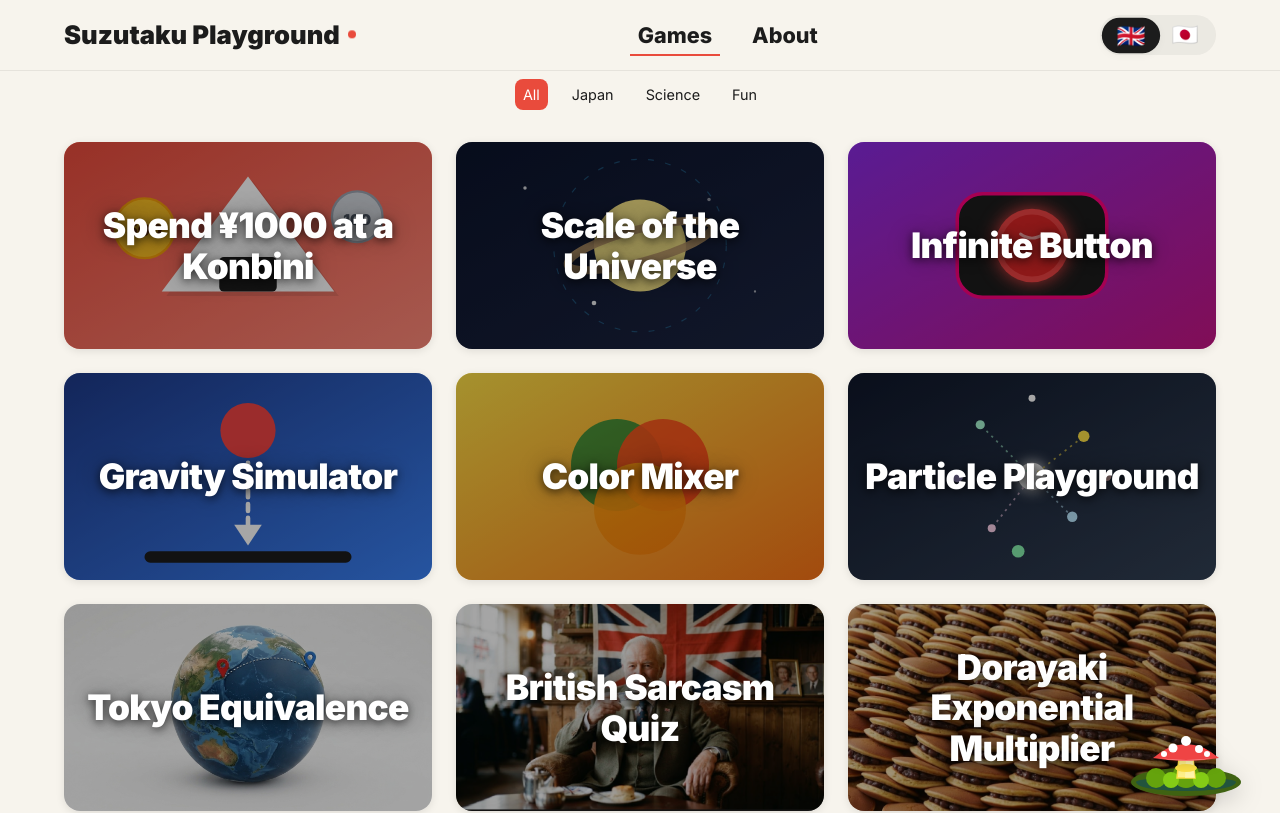
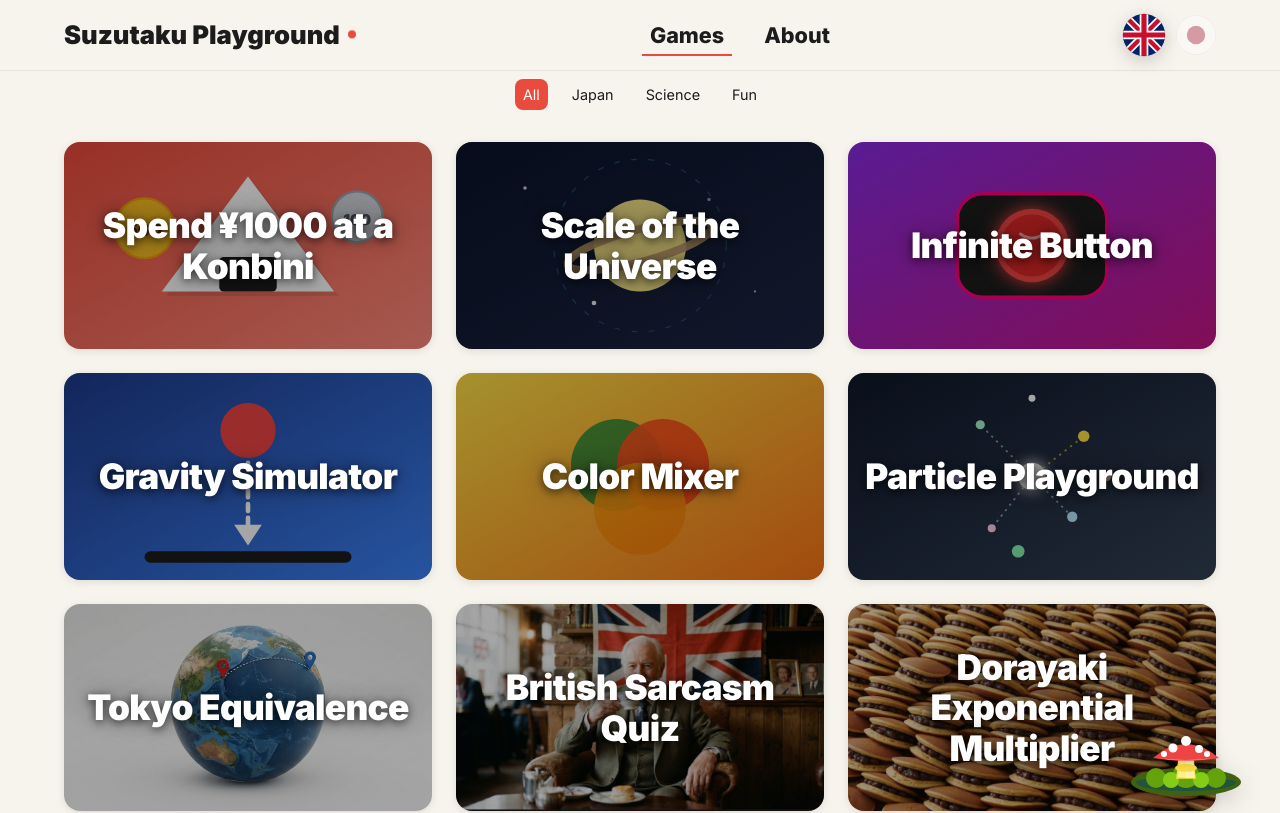
Before and after one commit to suzutaku6311-eng/suzutaku-playground, a React (Vite) app: page /games in a window 1280 px wide. Shown: the top 813 px of the page. Built offline with nearby package versions, Linux system fonts and the light colour scheme.

Commit message:
style: replace flag buttons with 40px circular SVG flags, remove black active bg, and add subtle transparency to unselected flag

```diff
--- a/src/components/Header.css
+++ b/src/components/Header.css
@@ -86,33 +86,45 @@
 /* Lang Switch */
 .lang-switch {
   display: inline-flex;
-  background-color: rgba(28, 28, 28, 0.05);
-  padding: 4px;
-  border-radius: var(--radius-round);
   align-items: center;
+  gap: 12px;
 }
 
 .lang-btn {
-  padding: 0.35rem 0.85rem;
-  font-size: 1.35rem;
+  padding: 0;
+  width: 40px;
+  height: 40px;
   display: inline-flex;
   align-items: center;
   justify-content: center;
-  line-height: 1;
-  border-radius: var(--radius-round);
-  transition: all var(--transition-fast);
+  border-radius: 50%;
+  background: transparent;
+  border: none;
+  cursor: pointer;
+  transition: all 0.25s cubic-bezier(0.16, 1, 0.3, 1);
+}
+
+.lang-btn svg {
+  width: 100%;
+  height: 100%;
+  border-radius: 50%;
+  display: block;
 }
 
 .lang-btn.active {
-  background-color: var(--text-color);
-  color: var(--bg-color);
-  box-shadow: var(--shadow-sm);
+  opacity: 1;
   transform: scale(1.08);
+  filter: drop-shadow(0 4px 8px rgba(0, 0, 0, 0.18));
+}
+
+.lang-btn:not(.active) {
+  opacity: 0.38;
+  filter: grayscale(20%);
 }
 
 .lang-btn:not(.active):hover {
-  background-color: rgba(28, 28, 28, 0.08);
-  transform: scale(1.04);
+  opacity: 0.75;
+  transform: scale(1.03);
 }
 
 /* Mobile Menu Button */
--- a/src/components/Header.tsx
+++ b/src/components/Header.tsx
@@ -42,7 +42,21 @@ export const Header: React.FC = () => {
               aria-label="Switch to English"
               title="English (UK/US)"
             >
-              🇬🇧
+              <svg width="38" height="38" viewBox="0 0 100 100" fill="none" xmlns="http://www.w3.org/2000/svg">
+                <defs>
+                  <clipPath id="ukCircle">
+                    <circle cx="50" cy="50" r="49" />
+                  </clipPath>
+                </defs>
+                <circle cx="50" cy="50" r="49" fill="#012169" />
+                <g clipPath="url(#ukCircle)">
+                  <path d="M0 0 L100 100 M100 0 L0 100" stroke="#FFFFFF" strokeWidth="18" />
+                  <path d="M0 0 L100 100 M100 0 L0 100" stroke="#C8102E" strokeWidth="10" />
+                  <path d="M50 0 V100 M0 50 H100" stroke="#FFFFFF" strokeWidth="20" />
+                  <path d="M50 0 V100 M0 50 H100" stroke="#C8102E" strokeWidth="12" />
+                </g>
+                <circle cx="50" cy="50" r="49" fill="none" stroke="rgba(0,0,0,0.12)" strokeWidth="2" />
+              </svg>
             </button>
             <button
               className={`lang-btn ${language === 'ja' ? 'active' : ''}`}
@@ -50,7 +64,10 @@ export const Header: React.FC = () => {
               aria-label="日本語に切り替え"
               title="日本語"
             >
-              🇯🇵
+              <svg width="38" height="38" viewBox="0 0 100 100" fill="none" xmlns="http://www.w3.org/2000/svg">
+                <circle cx="50" cy="50" r="49" fill="#FFFFFF" stroke="rgba(0,0,0,0.12)" strokeWidth="2" />
+                <circle cx="50" cy="50" r="23" fill="#BC002D" />
+              </svg>
             </button>
           </div>
 
```
